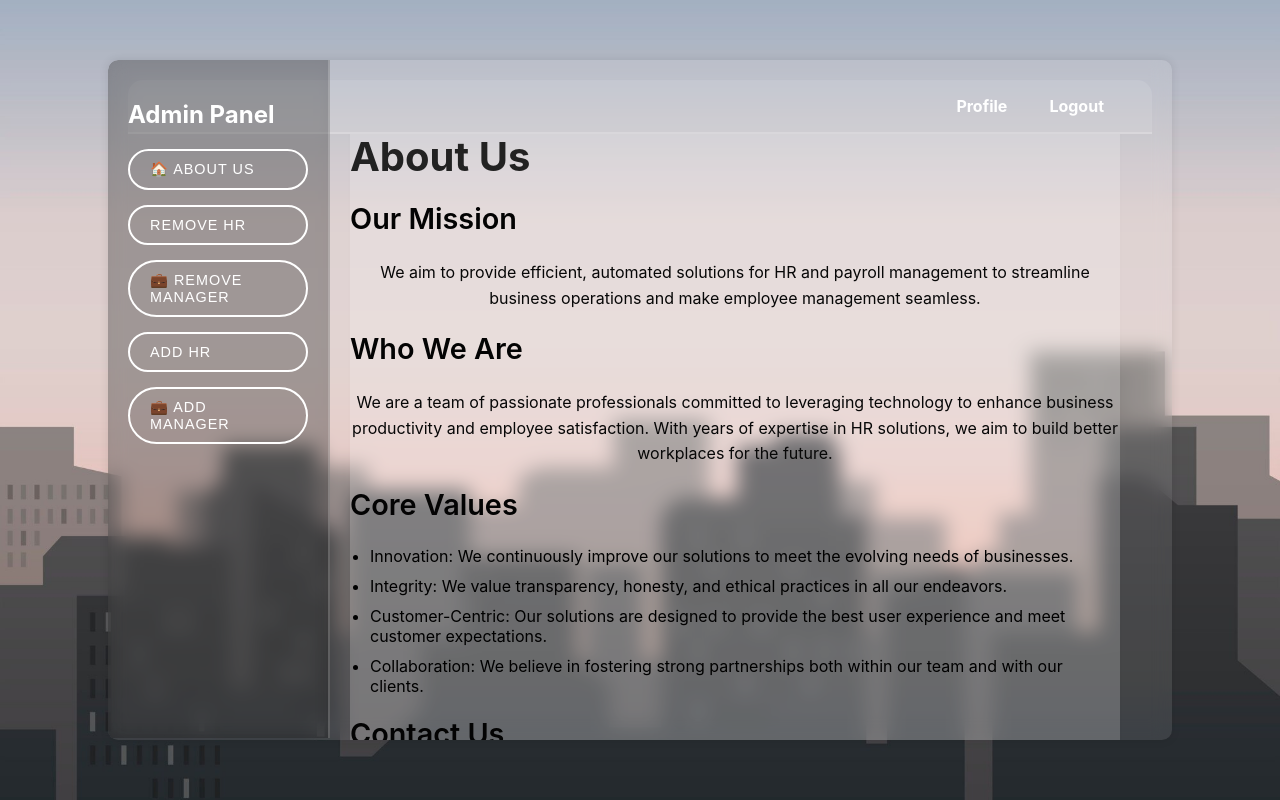
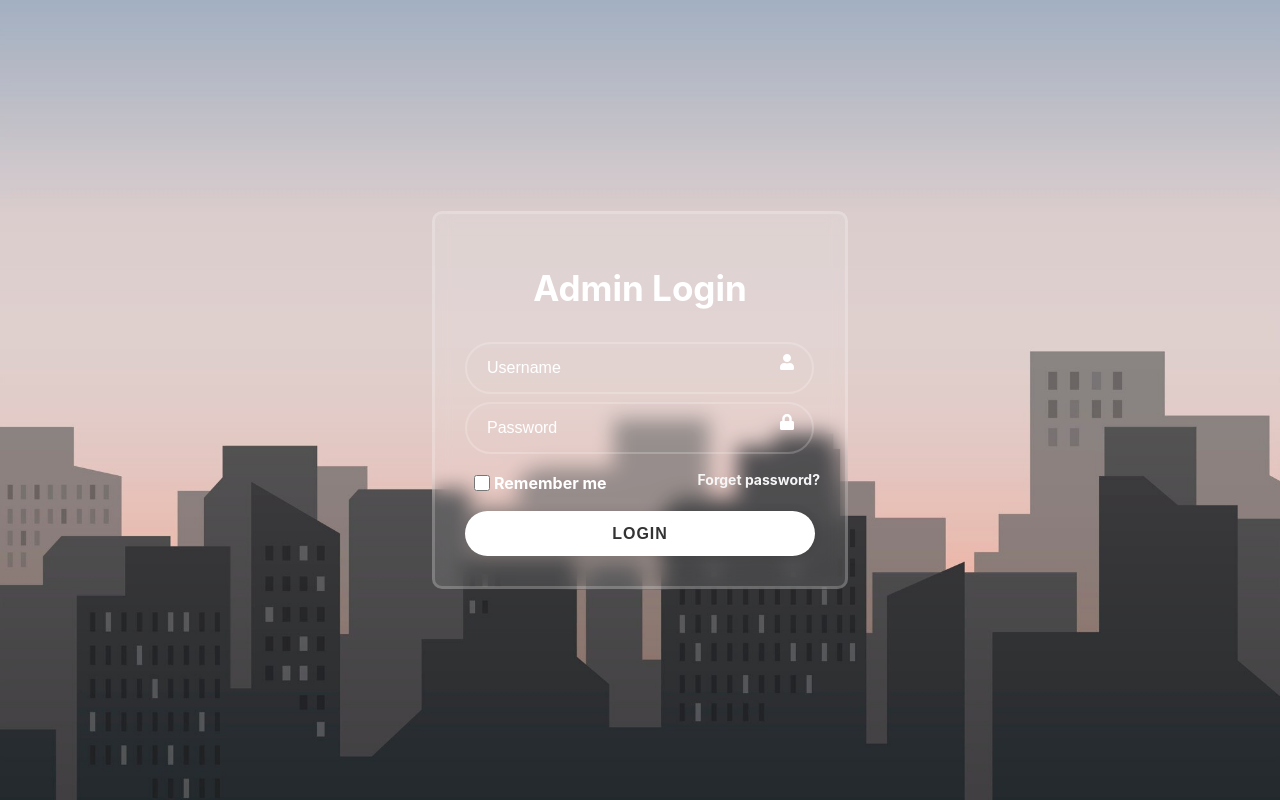
Before and after one commit to NNoorFatima/PayTrack-Employee-Payroll-Leave-Management-System, a React (Create React App) app: page / in a window 1280 px wide. Built offline with nearby package versions, Linux system fonts and the light colour scheme.

Commit message:
working finally admin login

```diff
--- a/src/components/AdminLayout.js
+++ b/src/components/AdminLayout.js
@@ -13,7 +13,7 @@ const AdminLayout = ({ children }) => {
           <div className="nav-left"></div>
           <div className="nav-right">
             <a href="#" className="nav-link">Profile</a>
-            <Link to="/loginAdmin" className="nav-link logout-btn">Logout</Link>
+            <Link to="/login-admin" className="nav-link logout-btn">Logout</Link>
           </div>
         </header>
         <div className="dashboard-content">
--- /dev/null
+++ b/src/pages/Administrator/Login.js
@@ -0,0 +1,69 @@
+import React, { useState } from "react";
+import { FaUser, FaLock } from "react-icons/fa";
+import "./Login2.css"; // Import the CSS file for styling
+
+const AdminLogin = () => {
+  const [formData, setFormData] = useState({
+    username: "",
+    password: "",
+  });
+
+  // Handle input changes
+  const handleChange = (e) => {
+    const { name, value } = e.target;
+    setFormData({ ...formData, [name]: value });
+  };
+
+  // Handle login form submission
+  const handleLogin = (event) => {
+    event.preventDefault();
+    alert("Login successful!");
+    // Add login validation and navigation logic here
+  };
+
+  return (
+    <div className="login-container">
+      <div className="login-form-wrapper">
+        <h1>Admin Login</h1>
+
+        <form onSubmit={handleLogin}>
+          <div className="input-box">
+            <input
+              type="text"
+              name="username"
+              placeholder="Username"
+              value={formData.username}
+              onChange={handleChange}
+              required
+            />
+            <FaUser className="icon" />
+          </div>
+
+          <div className="input-box">
+            <input
+              type="password"
+              name="password"
+              placeholder="Password"
+              value={formData.password}
+              onChange={handleChange}
+              required
+            />
+            <FaLock className="icon" />
+          </div>
+
+          <div className="remember-forget">
+            <label>
+              <input type="checkbox" /> Remember me
+            </label>
+            <a href="#">Forget password?</a>
+          </div>
+
+          <div className="spacer"></div>
+          <button type="submit">Login</button>
+        </form>
+      </div>
+    </div>
+  );
+};
+
+export default AdminLogin;
--- /dev/null
+++ b/src/pages/Administrator/Login2.css
@@ -0,0 +1,129 @@
+/* General body and page styles */
+
+
+  /* Wrapper for the login form */
+  .login-container {
+    position: relative;
+
+    display: flex;
+    justify-content: center;
+    align-items: center;
+    background: url('../../images/leavreq.jpeg') no-repeat center center/cover;
+    width: 100%;
+    height: 100%;
+    /* filter: blur(5px); */
+    position: absolute;
+  }
+
+  /* The frosted-glass effect container */
+  .login-form-wrapper {
+    width: 350px;
+    background: rgba(255, 255, 255, 0.1); /* Light frosted glass effect */
+    border: 3px solid rgba(255, 255, 255, 0.2);
+    backdrop-filter: blur(10px);
+    -webkit-backdrop-filter: blur(10px);
+    color: #fff;
+    border-radius: 10px;
+    padding: 30px 30px;
+  }
+
+  /* Heading of the form */
+  h1 {
+    font-size: 35px;
+    text-align: center;
+  }
+
+  /* Styling for the input fields */
+  .input-box {
+    position: relative;
+    width: 100%;
+    height: 40px;
+    margin: 10px 0;
+  }
+
+  .input-box input {
+    width: 80%;
+    height: 20%;
+    background: transparent;
+    outline: none;
+    border: 2px solid rgba(255, 255, 255, 0.2);
+    border-radius: 40px;
+    font-size: 16px;
+    color: #fff;
+    padding: 20px 45px 20px 20px;
+  }
+
+  .input-box input::placeholder {
+    color: #fff;
+}
+
+  .input-box input:focus {
+    outline: none;
+    background-color: rgb(233, 182, 163);
+    border: 2px solid #ff7e5f; /* Focus border color */
+  }
+
+  /* Styling for the icons inside the input */
+  .icon {
+    position: absolute;
+    right: 20px;
+    top: 50%;
+    transform: translateY(-50%);
+    font-size: 16px;
+  }
+
+  /* Styling for the remember me and forget password links */
+  .remember-forget {
+    display: flex;
+    justify-content: space-between;
+    align-items: center;  /* Fix vertical alignment */
+    font-size: 14.5px;
+    margin: 10px 0 15px;
+    padding: 0 5px;
+    width: 100%;
+    color: #fff;  /* ✅ Ensures visibility against the frosted background */
+    display: flex;
+    align-items: center;
+    gap: 1px;  /* ✅ Proper spacing between checkbox and label */
+    cursor: pointer;
+  }
+
+  .remember-forget a {
+    color: #f6f6f6;  /* ✅ Golden color for better visibility */
+    text-decoration: none;
+    font-size: 14px;
+    font-weight: bold;
+    margin-left: auto;  /* ✅ Push it to the right */
+  }
+
+  .remember-forget a:hover {
+    text-decoration: underline;
+  }
+  .remember-forget label input {
+    accent-color: #ffffff;  /* ✅ Golden color for checkbox */
+    width: 16px;
+    height: 16px;
+}
+  /* Login button styling */
+  button {
+    width: 100%;
+    height: 45px;
+    background: #fff;
+    border: none;
+    outline: none;
+    border-radius: 40px;
+    box-shadow: 0 0 10px rgba(0,0,0,0.1);
+    cursor: pointer;
+    font-size: 16px;
+    color: #333;
+    font-weight: 700;
+  }
+
+  button:hover {
+    background-color: #e5ca30;
+  }
+
+  /* Spacer for spacing */
+  .spacer {
+    height: 0px;
+  }
--- a/src/routes/Routes.js
+++ b/src/routes/Routes.js
@@ -16,6 +16,7 @@ import AddManager from "../pages/Administrator/AddManager";
 import RemoveHr from "../pages/Administrator/RemoveHR";
 import RemoveManager from "../pages/Administrator/RemoveManager";
 import AdminLogin from "../pages/Administrator/AdminLogin";
+import AdmLogin from "../pages/Administrator/Login";
 
 import HREmpRemoval from "../pages/HR/HREmpRemoval";
 
@@ -24,6 +25,7 @@ import ManagerLogin from "../pages/Manager/ManagerLogin";
 import ListEmployees from "../pages/Manager/ListEmployees"; // not in use crrently
 
 import EmployeeLogin from "../pages/Employee/EmployeeLogin";
+import AboutUs from "../pages/Administrator/AboutUS";
 
 
 
@@ -49,7 +51,7 @@ const AppRoutes = () => {
       <Route path="/add-manager" element={<AddManager />} />
       <Route path="/remove-hr" element={<RemoveHr />} />
       <Route path="/remove-manager" element={<RemoveManager />} />
-      <Route path="/loginAdmin" element={<AdminLogin />} />
+      <Route path="/login-admin" element={<AdmLogin />} />
 
       {/* HR */}
       {/* <Route path="/" element={<HREmpRemoval />} /> */}
@@ -64,8 +66,8 @@ const AppRoutes = () => {
 
 
       {/* root paths  */}
-      <Route path="/" element={<AdminDashboard />} />
-      {/* <Route path="/" element={<EmployeeLogin />} /> */}
+      {/* <Route path="/" element={<AdminDashboard />} /> */}
+      <Route path="/" element={<AdmLogin />} />
 
     </Routes>
   );
```
